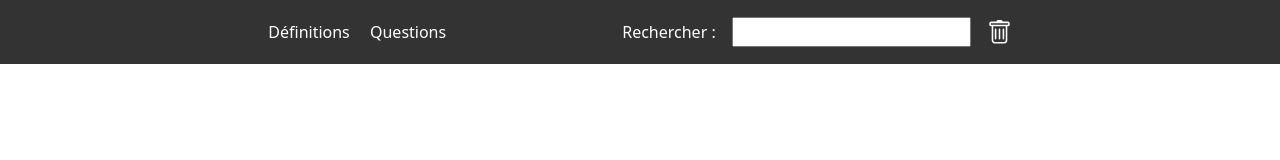
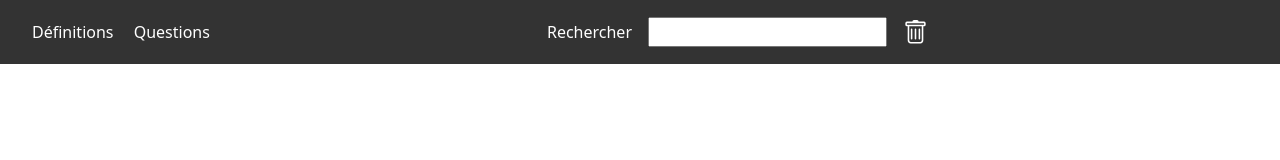
Before and after one commit to Tarnof-Code/revisionsCDA, a plain HTML site: page index.html in a window 1280 px wide. Drawn offline with nearby package versions, Linux system fonts and the light colour scheme; no server answers.

Commit message:
modif navbar

```diff
--- a/index.html
+++ b/index.html
@@ -19,7 +19,7 @@
             <a class="questionsLink" href="questions.html">Questions</a>
         </div>
         <div class="rechercher">
-            <label for="notions-choice" style="margin-right: 1em;">Rechercher :</label>
+            <label for="notions-choice" style="margin-right: 1em;">Rechercher</label>
             <input list="notions" id="notions-choice" name="notions-choice">
             <datalist id="notions">
                 <!--Récupérations-->
@@ -33,6 +33,7 @@
             </svg>
         </div>
         <span class="clear-input-icon"></span>
+        <div style="width: 20em;"></div>
     </div>
     <div>
         <table class="table">
--- a/style.css
+++ b/style.css
@@ -3,7 +3,7 @@
   margin-bottom: 2em;
   padding:2em;
   display: flex;
-  justify-content: center;
+  justify-content: space-between;
   align-items: center;
   background-color: #333;
   color:white;
@@ -23,7 +23,7 @@
 }
 
 .rechercher{
-  margin-left:10em;
+  margin-left:auto;
   display: flex;
   align-items: center;
 }
```
